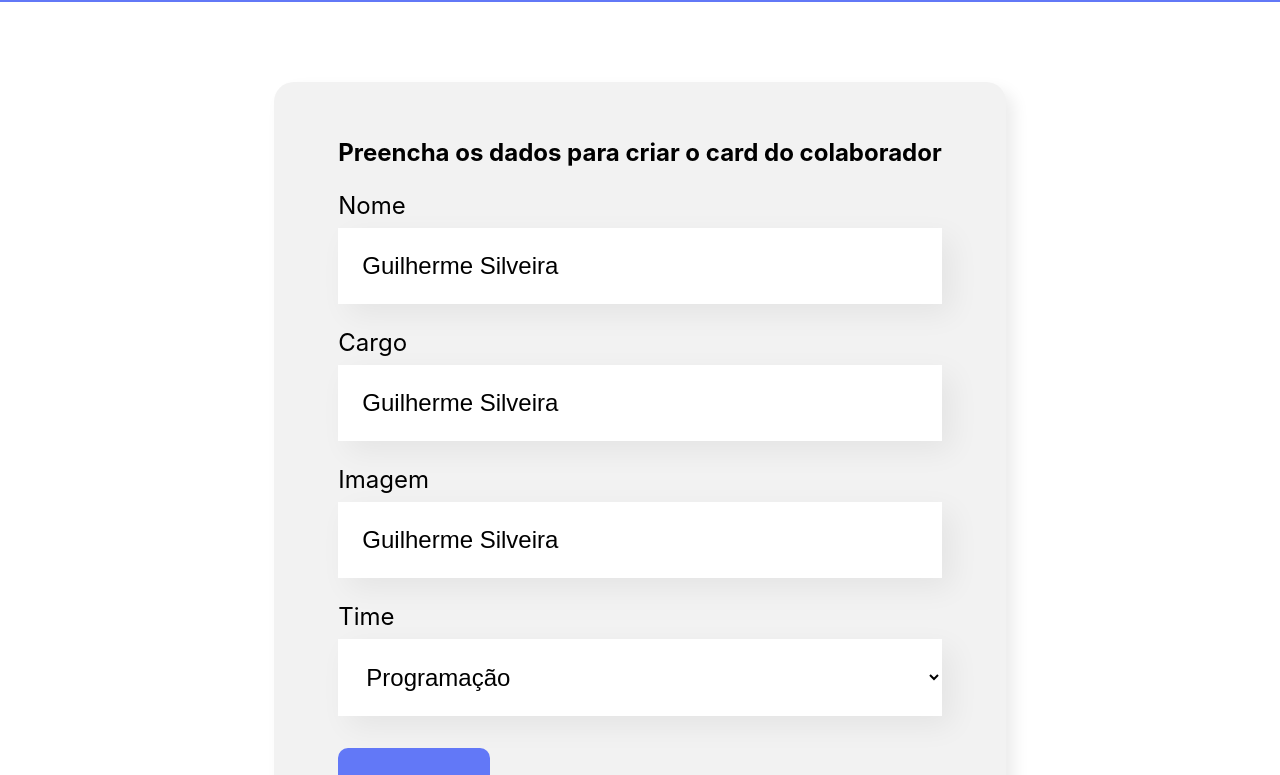
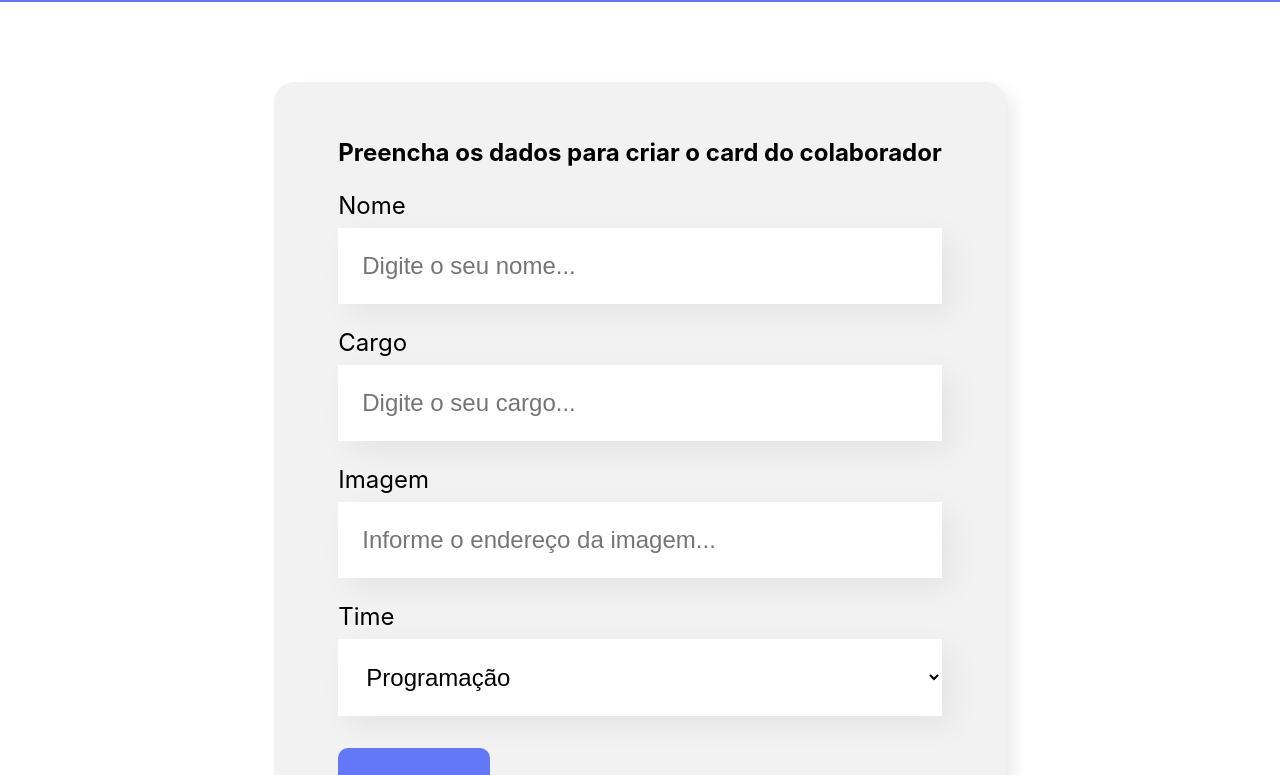
Before and after one commit to tenoriobn/organo-react, a React (Create React App) app: page / in a window 1280 px wide. Shown: the part 496-1271 px from the top of the page. Built offline with nearby package versions, Linux system fonts and the light colour scheme.

Commit message:
Controlando o estado dos campos e da lista suspensa

```diff
--- a/src/componentes/CampoTexto/index.js
+++ b/src/componentes/CampoTexto/index.js
@@ -1,19 +1,16 @@
 import './CampoTexto.css';
 
 const CampoTexto = (props) => {
-    const placeholderModificada = `${props.placeholder}...`
-
-    let valor = 'Guilherme Silveira';
+    const placeholderModificada = `${props.placeholder}...`;
 
     const aoDigitado = (evento) => {
-        valor = evento.target.value;
-        console.log(valor);
+        props.aoAlterado(evento.target.value);
     }
 
     return (
         <div className="campo-texto">
             <label>{props.label}</label>
-            <input value ={valor} onChange={aoDigitado} required={props.obrigatorio} placeholder={placeholderModificada}/>
+            <input value={props.valor} onChange={aoDigitado} required={props.obrigatorio} placeholder={placeholderModificada}/>
         </div>
     )
 }
--- a/src/componentes/Formulario/index.js
+++ b/src/componentes/Formulario/index.js
@@ -1,3 +1,4 @@
+import { useState } from 'react';
 import Botao from '../Botao';
 import CampoTexto from '../CampoTexto';
 import ListaSuspensa from '../ListaSuspensa';
@@ -15,19 +16,47 @@
         'Inovação e Gestão'
     ]
 
+    const [nome, setNome] = useState('');
+    const [cargo, setCargo] = useState('');
+    const [imagem, setImagem] = useState('');
+    const [time, setTime] = useState('');
+
     const aoSalvar = (evento) => {
         evento.preventDefault();
-        console.log('Form foi submetido')
+        console.log('Form foi submetido => ', nome, cargo, imagem, time);
     }
 
     return (
         <section className="formulario">
             <form onSubmit={aoSalvar}>
                 <h2>Preencha os dados para criar o card do colaborador</h2>
-                <CampoTexto obrigatorio={true} label="Nome" placeholder="Digite o seu nome" />
-                <CampoTexto obrigatorio={true}  label="Cargo" placeholder="Digite o seu cargo" />
-                <CampoTexto label="Imagem" placeholder="Informe o endereço da imagem" />
-                <ListaSuspensa obrigatorio={true}  label="Time" itens={times}/>
+                <CampoTexto
+                    obrigatorio={true}
+                    label="Nome"
+                    placeholder="Digite o seu nome"
+                    valor={nome}
+                    aoAlterado={valor => setNome(valor)}
+                />
+                <CampoTexto
+                    obrigatorio={true}
+                    label="Cargo"
+                    placeholder="Digite o seu cargo"
+                    valor={cargo}
+                    aoAlterado={valor => setCargo(valor)}
+                />
+                <CampoTexto
+                    label="Imagem"
+                    placeholder="Informe o endereço da imagem"
+                    valor={imagem}
+                    aoAlterado={valor => setImagem(valor)}
+                />
+                <ListaSuspensa
+                    obrigatorio={true}
+                    label="Time"
+                    itens={times}
+                    valor={time}
+                    aoAlterado={valor => setTime(valor)}
+                />
                 <Botao>
                     Criar Card
                 </Botao>
--- a/src/componentes/ListaSuspensa/index.js
+++ b/src/componentes/ListaSuspensa/index.js
@@ -1,11 +1,10 @@
 import './ListaSuspensa.css';
 
 const ListaSuspensa = (props) => {
-    console.log(props.itens)
     return (
         <div className="lista-suspensa">
             <label>{props.label}</label>
-            <select required={props.obrigatorio}>
+            <select value={props.valor} onChange={evento => props.aoAlterado(evento.target.value)} required={props.obrigatorio}>
                 {props.itens.map(item =><option key={item}>{item}</option>)}
             </select>
         </div>
```
